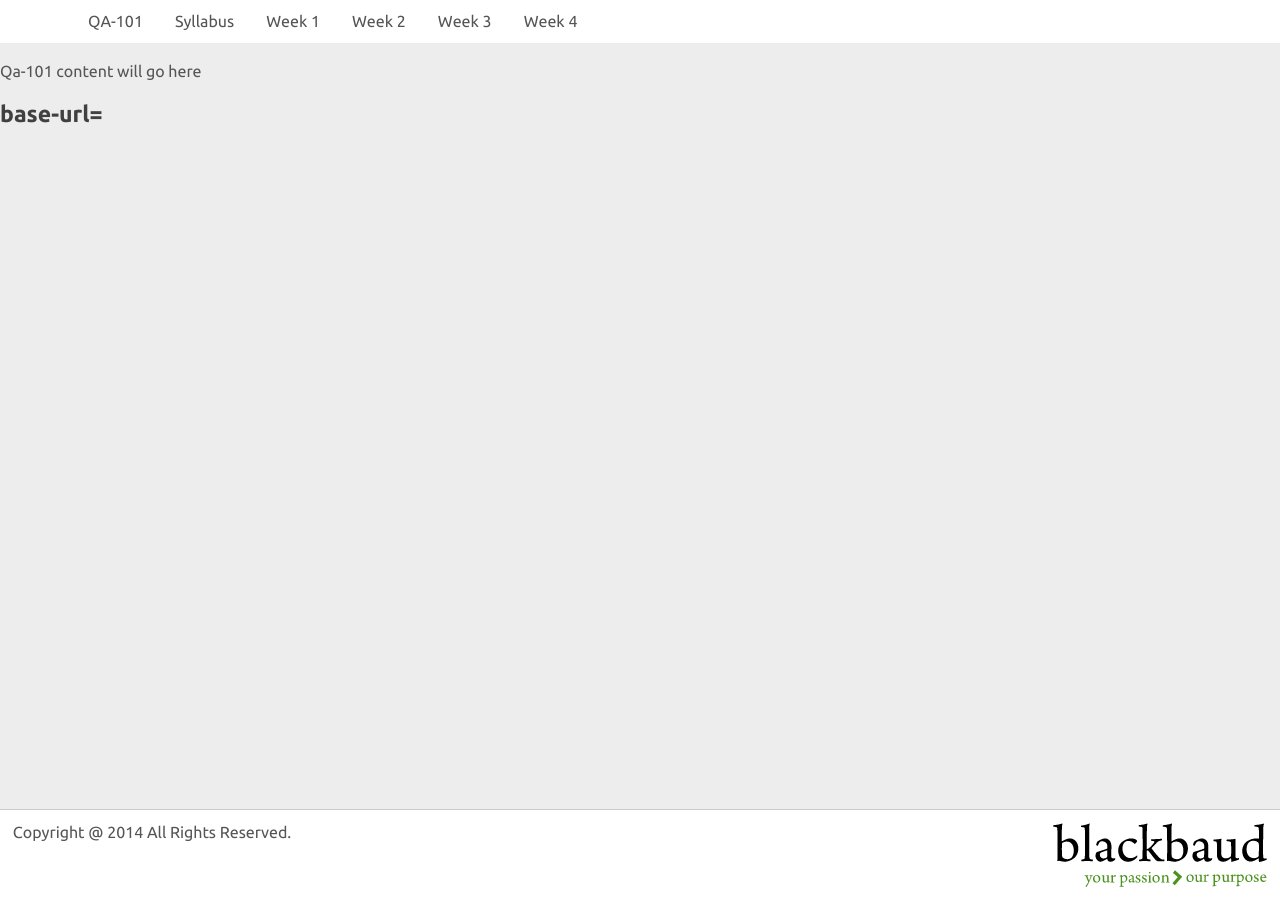
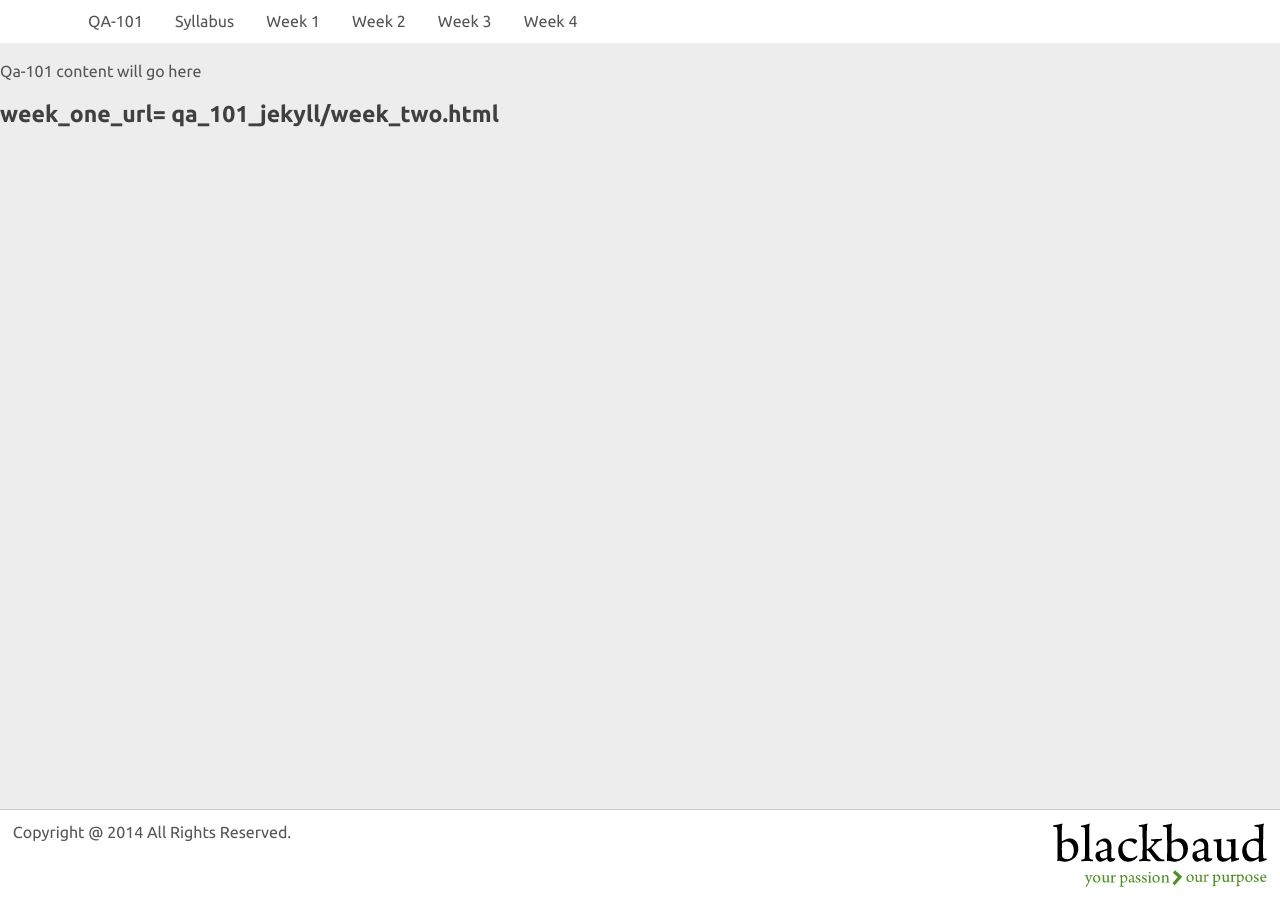
Before and after one commit to etuitiveapps/qa_101_jekyll, a Jekyll site: the page built from index.html, in a window 1280 px wide. Built offline with Jekyll 4.4.1, drawn with Linux system fonts in a browser that asks for light colours; Markdown is read by kramdown in place of the engine named in the settings.

Commit message:
commit to test relative week-one url paths

```diff
--- a/_config.yml
+++ b/_config.yml
@@ -1,4 +1,4 @@
 name: QA-101
 markdown: redcarpet
 pygments: true
-baseurl:
+week_one_url: qa_101_jekyll/week_two.html
--- a/_config_prod.yml
+++ b/_config_prod.yml
@@ -2,3 +2,4 @@
 markdown: redcarpet
 pygments: true
 baseurl:
+week_one_url: qa_101_jekyll/week_two.html
--- a/_includes/navigation.html
+++ b/_includes/navigation.html
@@ -9,10 +9,10 @@
                 <a href="qa_101_jekyll/syllabus.html">Syllabus</a>
             </li>
             <li>
-                <a href="qa_101_jekyll/week_one.html">Week 1</a>
+                <a href="{{ site.week_one_url }}">Week 1</a>
             </li>
             <li>
-                <a href="/week_two.html">Week 2</a>
+                <a href="/qa_101_jekyll/week_two.html">Week 2</a>
             </li>
             <li>
                 <a href="/week_three.html">Week 3</a>
--- a/index.html
+++ b/index.html
@@ -4,7 +4,9 @@
 ---
 
         <p> Qa-101 content will go here </p>
-        <h4>base-url= {{ site.baseurl }}</h4>
+        <h4>week_one_url= {{ site.week_one_url }}</h4>
+
+
 <!--<div id="home">-->
   <!--<h1>Blog Posts</h1>-->
   <!--<ul class="posts">-->
```
